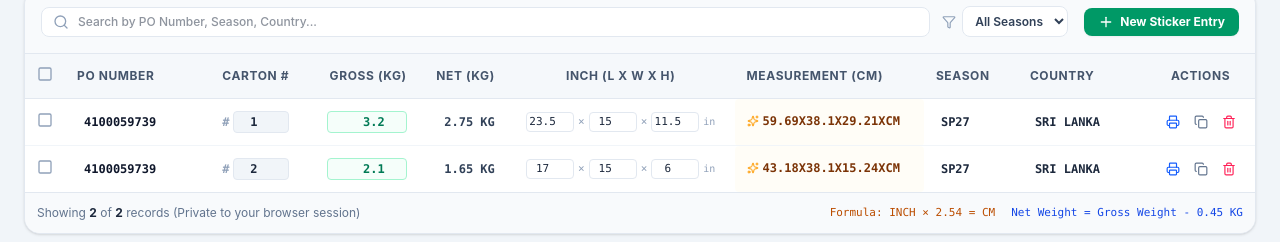
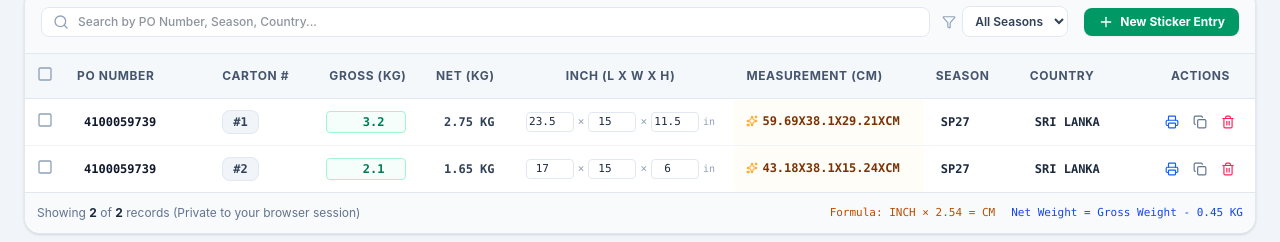
Before and after one commit to dilipac1/PVH-Sticker-Auto-Label-Generator, a React (Vite) app: page / in a window 1280 px wide. Shown: the part 108-350 px from the top of the page. Built offline with nearby package versions, Linux system fonts and the light colour scheme.

Commit message:
refactor: make carton number read-only in table
Converted the editable carton number input field to a read-only badge to maintain data consistency and prevent accidental edits in the batch management view.

```diff
--- a/src/components/DatabaseTable.tsx
+++ b/src/components/DatabaseTable.tsx
@@ -239,23 +239,11 @@
                       />
                     </td>
 
-                    {/* EDITABLE CARTON NUMBER */}
-                    <td className="p-3 text-slate-700 font-bold">
-                      <div className="flex items-center gap-1">
-                        <span className="text-slate-400 font-bold">#</span>
-                        <input
-                          type="number"
-                          min="1"
-                          value={r.cartonNo || ''}
-                          placeholder="1"
-                          onFocus={(e) => e.target.select()}
-                          onChange={(e) =>
-                            handleCellChange(r, 'cartonNo', parseInt(e.target.value) || '')
-                          }
-                          className="w-14 px-1.5 py-0.5 text-center font-mono font-bold text-slate-800 bg-slate-100 border border-slate-200 hover:border-slate-300 focus:border-blue-500 focus:bg-white rounded focus:outline-none"
-                          title="Click to change Carton Number"
-                        />
-                      </div>
+                    {/* CARTON NUMBER */}
+                    <td className="p-3 text-slate-600">
+                      <span className="bg-slate-100 px-2.5 py-1 rounded-lg text-xs font-bold font-mono text-slate-700 border border-slate-200">
+                        #{r.cartonNo || 1}
+                      </span>
                     </td>
 
                     {/* GROSS WEIGHT */}
```
Also changed, not shown: public/assets/aistudio/image_5fcfdd76.png (added).
